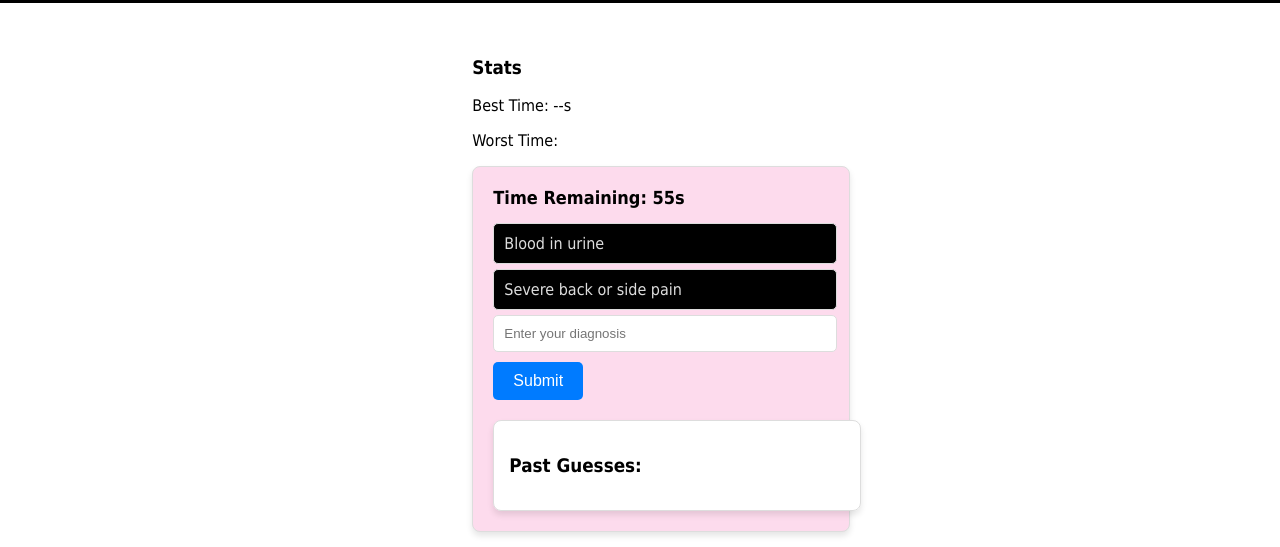
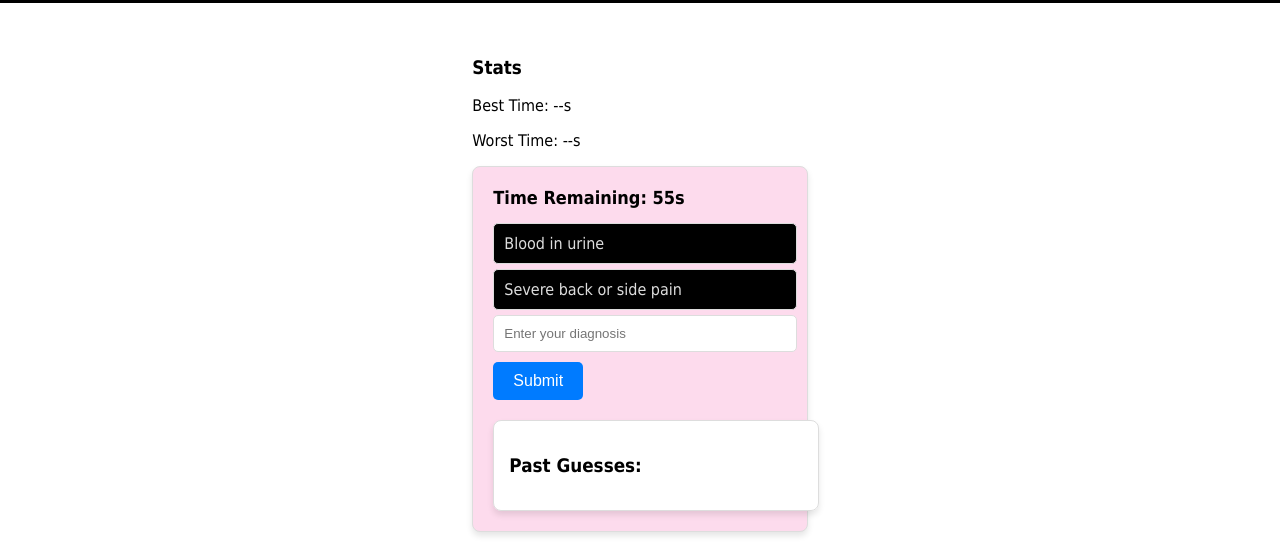
Before and after one commit to claragoussanou/McHacks12, a plain HTML site: page index.html in a window 1280 px wide. Shown: the part 253-800 px from the top of the page. Drawn offline with Linux system fonts and the light colour scheme.

Commit message:
Update index.html
idk testing

```diff
--- a/index.html
+++ b/index.html
@@ -15,8 +15,8 @@
     <aside class = "sidebar">
 	<h3>Stats</h3>
 	<p>Best Time: <span id="bestTime">--</span>s</p>
-	<p>Worst Time: <span id="</p>
-
+	<p>Worst Time: <span id="worstTime">--</span>s</p>
+    </aside>
   <section class="s2">
   <div id="game" class="Card">
     <div class="timer">Time Remaining: <span id="timer">60</span>s</div>
```
